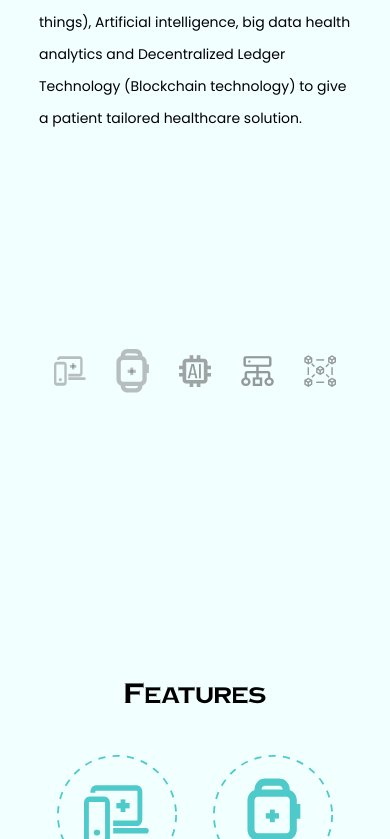
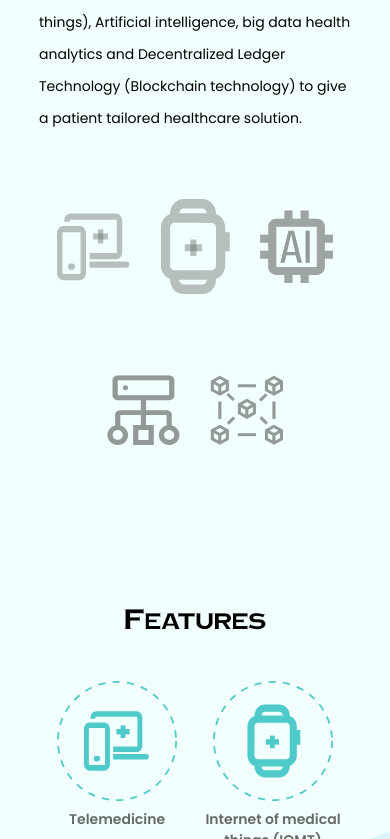
Before and after one commit to Habib-Ahmad/aimedicare-landing-page, a React (Create React App) app: page / in a window 390 px wide. Shown: the part 985-1824 px from the top of the page. Built offline with nearby package versions, Linux system fonts and the light colour scheme.

Commit message:
Made UI adjustments

```diff
--- a/src/components/About/useStyles.ts
+++ b/src/components/About/useStyles.ts
@@ -3,9 +3,8 @@ import { makeStyles } from '@mui/styles';
 
 export const useStyles = makeStyles((theme: Theme) => ({
 	about: {
-		padding: '8vw 10vw 0',
+		padding: '12vw 10vw 0',
 		position: 'relative',
-		height: '100vh',
 
 		[theme.breakpoints.down('sm')]: {
 			paddingTop: '12vw'
@@ -33,13 +32,22 @@ export const useStyles = makeStyles((theme: Theme) => ({
 		display: 'flex',
 		alignItems: 'center',
 		justifyContent: 'center',
+		flexWrap: 'wrap',
 		marginTop: '150px',
+
+		[theme.breakpoints.down('md')]: {
+			marginTop: '50px'
+		},
+
+		[theme.breakpoints.down('sm')]: {
+			marginTop: 0
+		},
 
 		'&>*': {
 			padding: '15px',
 
 			[theme.breakpoints.down('sm')]: {
-				width: '20%',
+				maxWidth: '33%',
 				marginTop: '50px'
 			}
 		}
--- a/src/components/Features/IOMT/IOMT.tsx
+++ b/src/components/Features/IOMT/IOMT.tsx
@@ -64,6 +64,7 @@ const IOMT = (): JSX.Element => {
 				setImageIndex(0);
 			}, 3000);
 		}
+		// eslint-disable-next-line react-hooks/exhaustive-deps
 	}, []);
 
 	const watches = [watch1, watch2, watch3, watch4, watch5];
--- a/src/components/Features/IOMT/useStyles.ts
+++ b/src/components/Features/IOMT/useStyles.ts
@@ -8,6 +8,14 @@ export const useStyles = makeStyles((theme: Theme) => ({
 
 		[theme.breakpoints.up('xl')]: {
 			marginBottom: theme.spacing(50)
+		},
+
+		[theme.breakpoints.down('md')]: {
+			marginTop: theme.spacing(50)
+		},
+
+		[theme.breakpoints.down('sm')]: {
+			marginTop: theme.spacing(40)
 		}
 	},
 	watchWrapper: {
--- a/src/components/Features/Telemedicine/useStyles.ts
+++ b/src/components/Features/Telemedicine/useStyles.ts
@@ -5,11 +5,7 @@ export const useStyles = makeStyles((theme: Theme) => ({
 	telemedicine: {
 		marginTop: theme.spacing(14),
 		position: 'relative',
-		height: '100vh',
-
-		[theme.breakpoints.down('sm')]: {
-			overflowX: 'hidden'
-		}
+		height: '100vh'
 	},
 	heading: {
 		'&.MuiTypography-root': {
--- a/src/components/Header/useStyles.ts
+++ b/src/components/Header/useStyles.ts
@@ -73,6 +73,11 @@ export const useStyles = makeStyles((theme: Theme) => ({
 		bottom: '25%',
 		left: '15%',
 		width: 'clamp(100px, 15vw, 400px)',
+
+		[theme.breakpoints.up('xl')]: {
+			bottom: '21%',
+			left: '15%'
+		},
 
 		[theme.breakpoints.down('sm')]: {
 			display: 'none'
--- a/src/hooks/useOnScreen.js
+++ b/src/hooks/useOnScreen.js
@@ -13,6 +13,7 @@ export default function useOnScreen(ref) {
 		return () => {
 			observer.disconnect();
 		};
+		// eslint-disable-next-line react-hooks/exhaustive-deps
 	}, []);
 
 	return isIntersecting;
```
